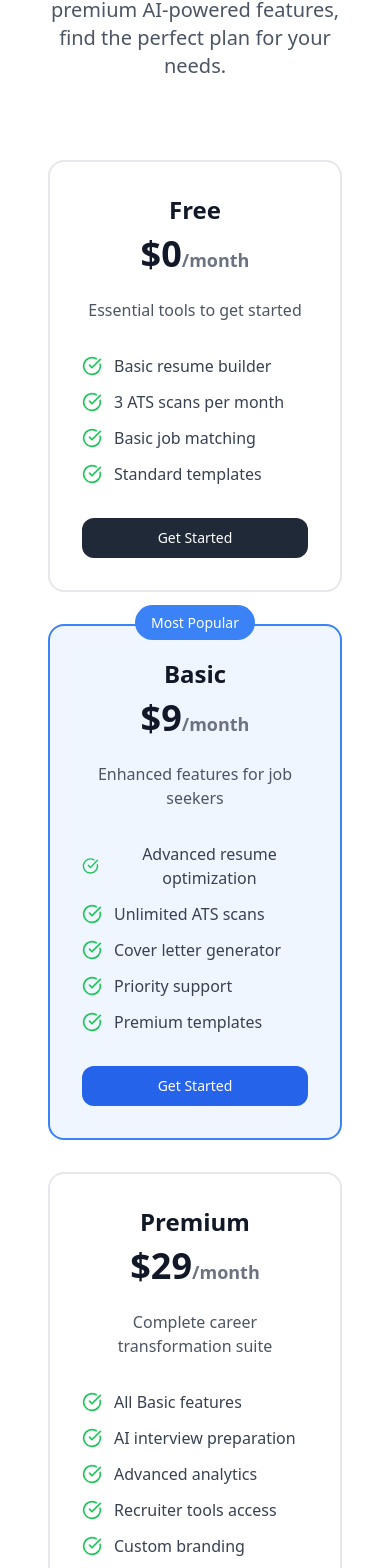
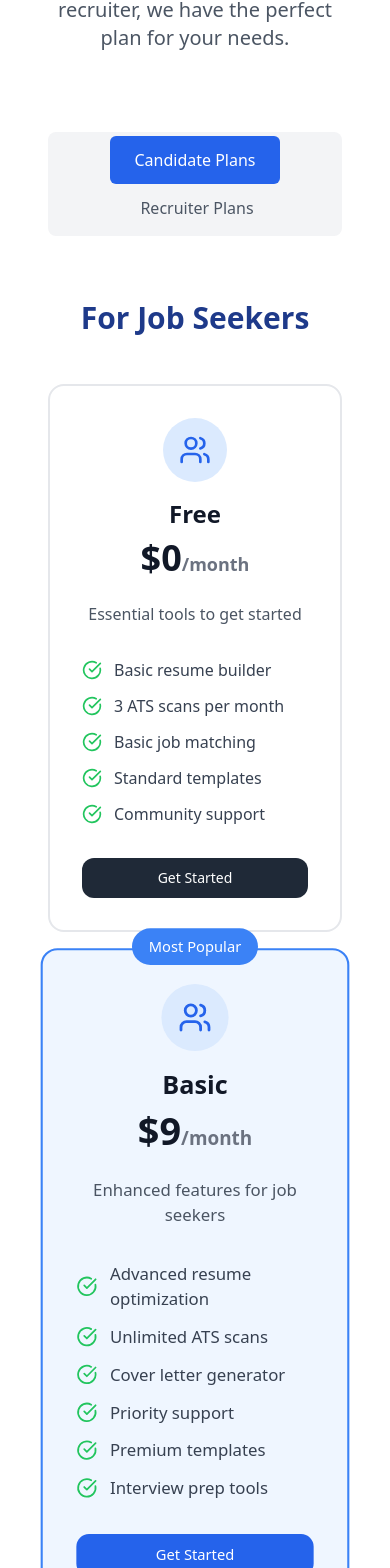
Before and after one commit to v2verma1990/careerbird-frontend, a React (Vite) app: page / in a window 390 px wide. Shown: the part 5816-7384 px from the top of the page. Built offline with nearby package versions, Linux system fonts and the light colour scheme.

Commit message:
feat: Add recruiter plans to homepage
Updated the homepage to display both candidate and recruiter subscription plans in an organized and visually appealing manner.

```diff
--- a/src/pages/Index.tsx
+++ b/src/pages/Index.tsx
@@ -317,19 +317,37 @@ const Index = () => {
               <span className="text-green-600">Plan</span>
             </h2>
             <p className="text-xl text-gray-600 max-w-3xl mx-auto">
-              From free essential tools to premium AI-powered features, find the perfect plan for your needs.
+              Whether you're a job seeker or recruiter, we have the perfect plan for your needs.
             </p>
           </div>
 
+          {/* Plan Type Selector */}
+          <div className="flex justify-center mb-16">
+            <div className="bg-gray-100 p-1 rounded-lg">
+              <button className="px-6 py-3 bg-blue-600 text-white rounded-md font-medium">
+                Candidate Plans
+              </button>
+              <button className="px-6 py-3 text-gray-600 rounded-md font-medium ml-1">
+                Recruiter Plans
+              </button>
+            </div>
+          </div>
+
+          {/* Candidate Plans */}
+          <div className="mb-20">
+            <h3 className="text-3xl font-bold text-center mb-12 text-blue-900">For Job Seekers</h3>
             <div className="grid grid-cols-1 md:grid-cols-3 gap-8">
-            {plans.map((plan, index) => (
-              <div key={index} className={`relative p-8 rounded-2xl border-2 ${plan.popular ? 'border-blue-500 bg-blue-50' : 'border-gray-200 bg-white'} transition-all duration-300 hover:shadow-xl`}>
+              {candidatePlans.map((plan, index) => (
+                <div key={index} className={`relative p-8 rounded-2xl border-2 ${plan.popular ? 'border-blue-500 bg-blue-50 transform scale-105' : 'border-gray-200 bg-white'} transition-all duration-300 hover:shadow-xl`}>
                   {plan.popular && (
                     <div className="absolute -top-4 left-1/2 transform -translate-x-1/2">
                       <span className="bg-blue-500 text-white px-4 py-2 rounded-full text-sm font-medium">Most Popular</span>
                     </div>
                   )}
                   <div className="text-center">
+                    <div className="w-16 h-16 bg-blue-100 rounded-full flex items-center justify-center mx-auto mb-4">
+                      <Users className="w-8 h-8 text-blue-600" />
+                    </div>
                     <h3 className="text-2xl font-bold text-gray-900 mb-2">{plan.name}</h3>
                     <div className="text-4xl font-bold text-gray-900 mb-6">
                       {plan.price}
@@ -337,10 +355,10 @@ const Index = () => {
                     </div>
                     <p className="text-gray-600 mb-8">{plan.description}</p>
 
-                  <ul className="space-y-3 mb-8">
+                    <ul className="space-y-3 mb-8 text-left">
                       {plan.features.map((feature, featureIndex) => (
                         <li key={featureIndex} className="flex items-center">
-                        <CheckCircle className="w-5 h-5 text-green-500 mr-3" />
+                          <CheckCircle className="w-5 h-5 text-green-500 mr-3 flex-shrink-0" />
                           <span className="text-gray-700">{feature}</span>
                         </li>
                       ))}
@@ -352,6 +370,47 @@ const Index = () => {
                   </div>
                 </div>
               ))}
+            </div>
+          </div>
+
+          {/* Recruiter Plans */}
+          <div>
+            <h3 className="text-3xl font-bold text-center mb-12 text-purple-900">For Recruiters</h3>
+            <div className="grid grid-cols-1 md:grid-cols-3 gap-8">
+              {recruiterPlans.map((plan, index) => (
+                <div key={index} className={`relative p-8 rounded-2xl border-2 ${plan.popular ? 'border-purple-500 bg-purple-50 transform scale-105' : 'border-gray-200 bg-white'} transition-all duration-300 hover:shadow-xl`}>
+                  {plan.popular && (
+                    <div className="absolute -top-4 left-1/2 transform -translate-x-1/2">
+                      <span className="bg-purple-500 text-white px-4 py-2 rounded-full text-sm font-medium">Most Popular</span>
+                    </div>
+                  )}
+                  <div className="text-center">
+                    <div className="w-16 h-16 bg-purple-100 rounded-full flex items-center justify-center mx-auto mb-4">
+                      <Briefcase className="w-8 h-8 text-purple-600" />
+                    </div>
+                    <h3 className="text-2xl font-bold text-gray-900 mb-2">{plan.name}</h3>
+                    <div className="text-4xl font-bold text-gray-900 mb-6">
+                      {plan.price}
+                      <span className="text-lg text-gray-500">/month</span>
+                    </div>
+                    <p className="text-gray-600 mb-8">{plan.description}</p>
+
+                    <ul className="space-y-3 mb-8 text-left">
+                      {plan.features.map((feature, featureIndex) => (
+                        <li key={featureIndex} className="flex items-center">
+                          <CheckCircle className="w-5 h-5 text-green-500 mr-3 flex-shrink-0" />
+                          <span className="text-gray-700">{feature}</span>
+                        </li>
+                      ))}
+                    </ul>
+
+                    <Button className={`w-full ${plan.popular ? 'bg-purple-600 hover:bg-purple-700' : 'bg-gray-800 hover:bg-gray-900'} text-white rounded-xl py-3`}>
+                      Get Started
+                    </Button>
+                  </div>
+                </div>
+              ))}
+            </div>
           </div>
         </div>
       </div>
@@ -559,7 +618,7 @@ const coreFeatures = [
   }
 ];
 
-const plans = [
+const candidatePlans = [
   {
     name: "Free",
     price: "$0",
@@ -568,7 +627,8 @@ const plans = [
       "Basic resume builder",
       "3 ATS scans per month",
       "Basic job matching",
-      "Standard templates"
+      "Standard templates",
+      "Community support"
     ],
     popular: false
   },
@@ -581,7 +641,8 @@ const plans = [
       "Unlimited ATS scans",
       "Cover letter generator",
       "Priority support",
-      "Premium templates"
+      "Premium templates",
+      "Interview prep tools"
     ],
     popular: true
   },
@@ -593,9 +654,53 @@ const plans = [
       "All Basic features",
       "AI interview preparation",
       "Advanced analytics",
-      "Recruiter tools access",
+      "Salary insights",
       "Custom branding",
-      "API access"
+      "1-on-1 career coaching"
+    ],
+    popular: false
+  }
+];
+
+const recruiterPlans = [
+  {
+    name: "Starter",
+    price: "$49",
+    description: "Perfect for small teams",
+    features: [
+      "Up to 50 candidate profiles",
+      "Basic AI matching",
+      "Standard reporting",
+      "Email support",
+      "Job posting optimization"
+    ],
+    popular: false
+  },
+  {
+    name: "Professional",
+    price: "$99",
+    description: "Advanced recruiting tools",
+    features: [
+      "Up to 200 candidate profiles",
+      "Advanced AI matching",
+      "Detailed analytics",
+      "Priority support",
+      "Bulk resume analysis",
+      "Interview question generator"
+    ],
+    popular: true
+  },
+  {
+    name: "Enterprise",
+    price: "$199",
+    description: "Full-scale recruiting solution",
+    features: [
+      "Unlimited candidate profiles",
+      "Custom AI models",
+      "Advanced reporting & analytics",
+      "Dedicated account manager",
+      "API access",
+      "Custom integrations"
     ],
     popular: false
   }
```
Lines whose indentation alone changed are shown as unchanged.
